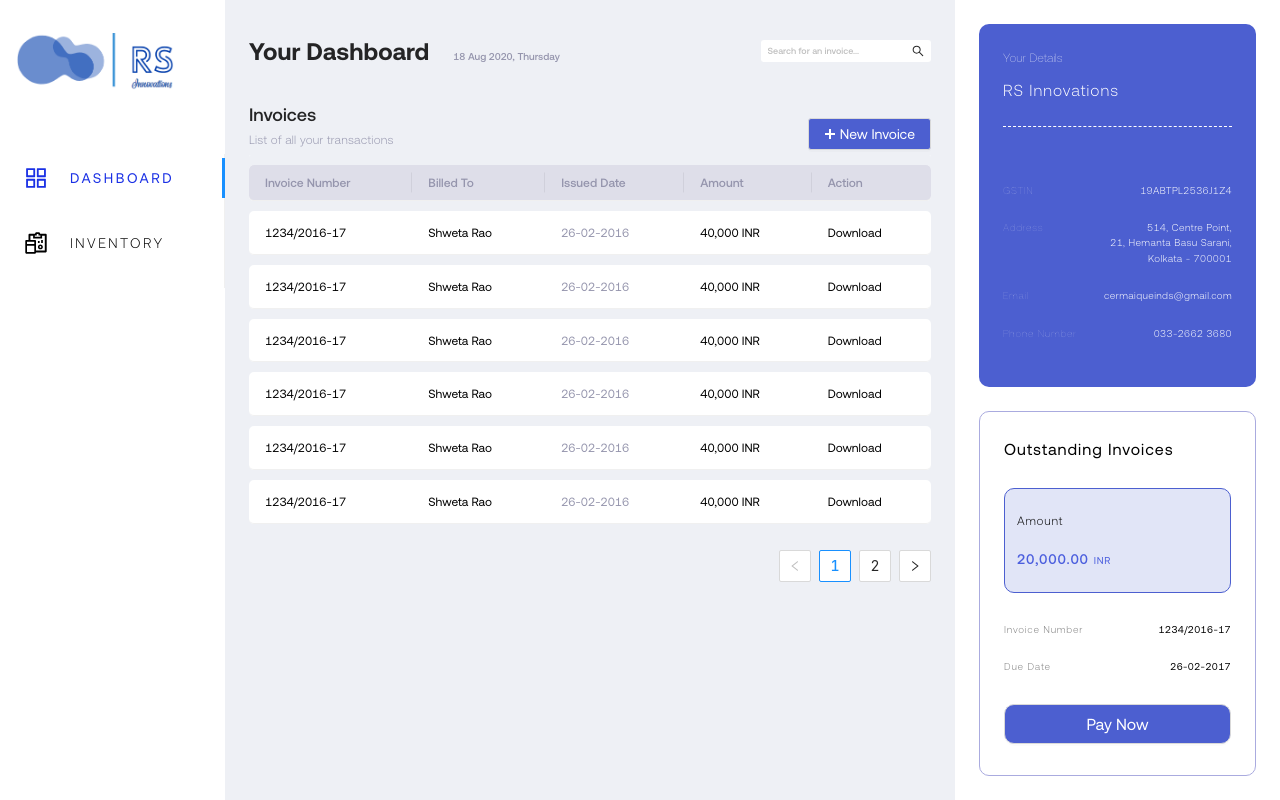
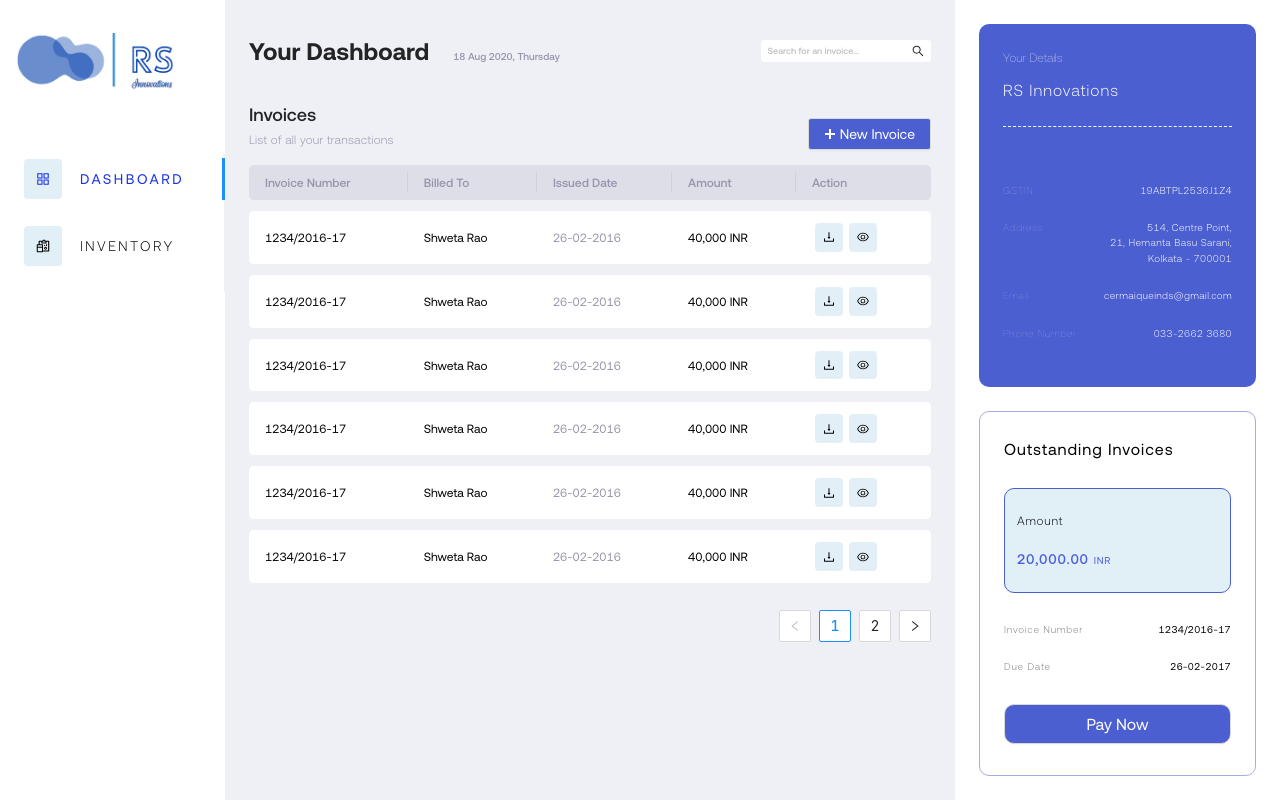
Before and after one commit to Swapnil-Dey1199/electron_demo, a React (Create React App) app: page / in a window 1280 px wide. Built offline with nearby package versions, Linux system fonts and the light colour scheme.

Commit message:
Added download and view icons

```diff
--- a/src/App.js
+++ b/src/App.js
@@ -9,13 +9,14 @@ import {
 } from '@ant-design/icons';
 import Dashboard from './components/Dashboard';
 import DetailsPane from './components/DetailsPane';
+import CustomIcon from './components/CustomIcon';
 
 const { Header, Content, Footer, Sider } = Layout;
 
-const getPage = page =>{
-  switch(page){
+const getPage = page => {
+  switch (page) {
     case '1':
-      return <Dashboard/>
+      return <Dashboard />
     default:
       return <div>{page}</div>
   }
@@ -26,30 +27,30 @@ function App() {
   const [page, setPage] = useState('1')
 
   return (
-    <Layout style={{ minHeight: '100vh'}}>
+    <Layout style={{ minHeight: '100vh' }}>
       <Sider
         className="left-sidebar"
         trigger={null}
         theme="light">
         <div className="logo">
-          <img src={logo} height = '58px'/>
+          <img src={logo} height='58px' />
         </div>
         <Menu
           className="menu-theme"
           theme="light"
           defaultSelectedKeys={['1']}
           mode="inline"
-          onClick={({key})=>setPage(key)}>
+          onClick={({ key }) => setPage(key)}>
           <Menu.Item
-            //className="custom-selected"
             key="1"
-            icon={<AppstoreOutlined  style={{ fontSize: '24px', padding: '0px 12px 0px 0px' }} />}>
+            style={{height:'42px'}}
+            icon={ <CustomIcon isNavIcon={true} icon={<AppstoreOutlined/>}/>}>
             DASHBOARD
           </Menu.Item>
           <Menu.Item
-            //className="custom-selected"
             key="2"
-            icon={<ReconciliationOutlined style={{ fontSize: '24px', padding: '0px 12px 0px 0px' }} />}>
+            style={{height:'42px'}}
+            icon={ <CustomIcon isNavIcon={true} icon={<ReconciliationOutlined/>}/>}>
             INVENTORY
           </Menu.Item>
           {/* <Menu.Item
@@ -83,7 +84,7 @@ function App() {
         className="right-sidebar"
         trigger={null}
         theme="light">
-          <DetailsPane/>
+        <DetailsPane />
       </Sider>
     </Layout>
   );
--- /dev/null
+++ b/src/components/CustomIcon.jsx
@@ -0,0 +1,14 @@
+import '../styles/custom-icon.css';
+import { Tooltip } from 'antd';
+
+function CustomIcon(props) {
+    return (
+        <Tooltip title={props.prompt} style={{fontFamily:'Aeonik-Light'}}>
+            <div className={props.isNavIcon?'nav-icon-wrapper':'icon-wrapper'}>
+                {props.icon}
+            </div>
+        </Tooltip>
+    )
+}
+
+export default CustomIcon;
--- a/src/components/InvoiceTable.jsx
+++ b/src/components/InvoiceTable.jsx
@@ -1,5 +1,10 @@
 import { Table, Pagination } from 'antd';
 import '../styles/invoice-table.css';
+import CustomIcon from './CustomIcon';
+import {
+  DownloadOutlined,
+  EyeOutlined,
+} from '@ant-design/icons';
 
 const columns = [
     {
@@ -27,6 +32,12 @@ const columns = [
       title: 'Action',
       dataIndex: 'action',
       key: 'action',
+      render: text =>(
+        <div>
+          <span><CustomIcon isNavIcon={false} icon={<DownloadOutlined/>} prompt="Download Invoice"/></span>
+          <span><CustomIcon isNavIcon={false} icon={<EyeOutlined/>} prompt="View Invoice"/></span>
+        </div>
+      )
     },
   ];
 
--- a/src/index.css
+++ b/src/index.css
@@ -45,6 +45,10 @@ body{
 .ant-menu-item.ant-menu-item-active{
   color:#1A30E5 !important;
   font-family: Aeonik-Regular;
+}
+
+.anticon{
+  margin: 0px !important;
 }
 
 @font-face {
--- a/src/styles/account-card.css
+++ b/src/styles/account-card.css
@@ -14,7 +14,7 @@
     border-width: 0.5px;
     border-style: solid;
     border-radius: 10px;
-    background-color: #4c60d02a;
+    background-color: #4ca0d02a;
     padding: 4px 12px;
 }
 
--- /dev/null
+++ b/src/styles/custom-icon.css
@@ -0,0 +1,19 @@
+.icon-wrapper{
+    display: inline-block;
+    background-color: #4ca0d02a;
+    padding: 5px 8px;
+    border-radius: 4px;
+    margin: 0px 3px;
+}
+
+.nav-icon-wrapper{
+    display: inline-block;
+    background-color: #4ca0d02a;
+    border-radius: 4px;
+    padding: 0px 12px;
+    margin-right: 18px;
+}
+
+.icon-wrapper:hover{
+    color: blue;
+}
```
